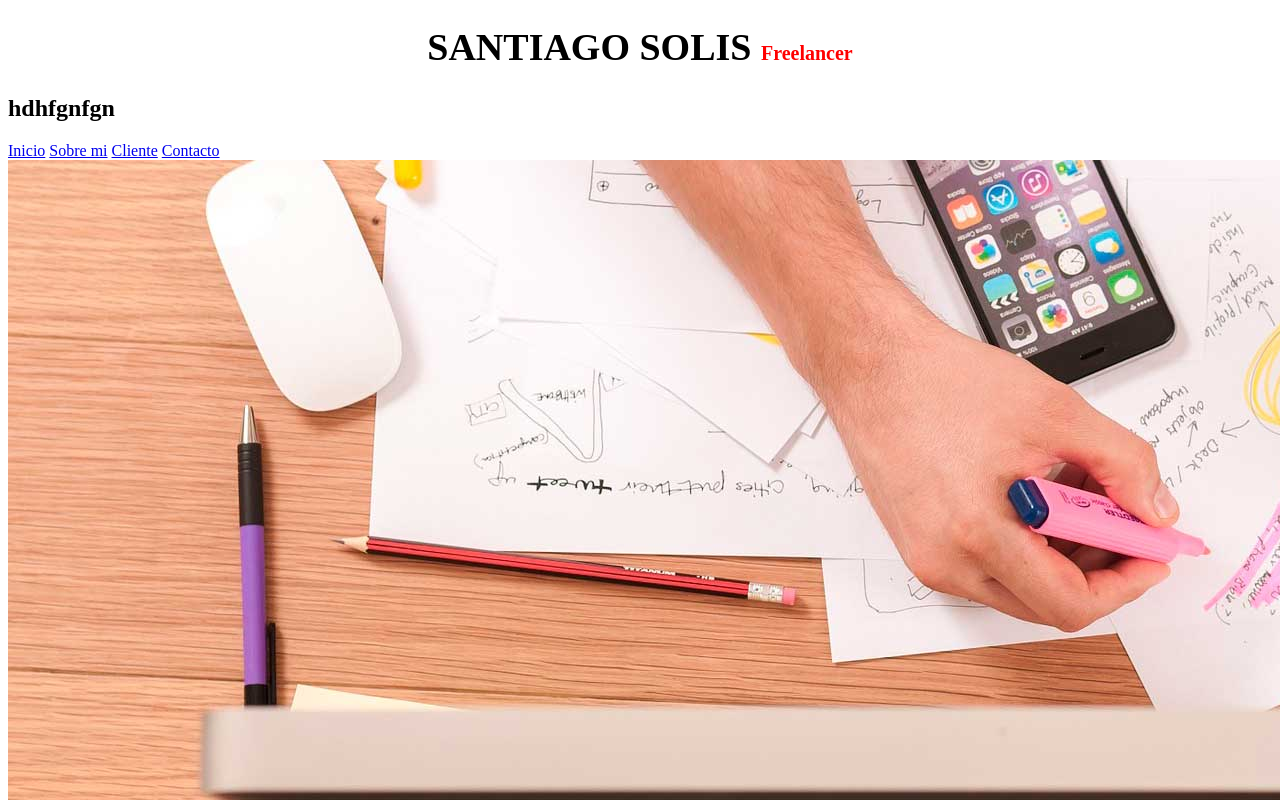
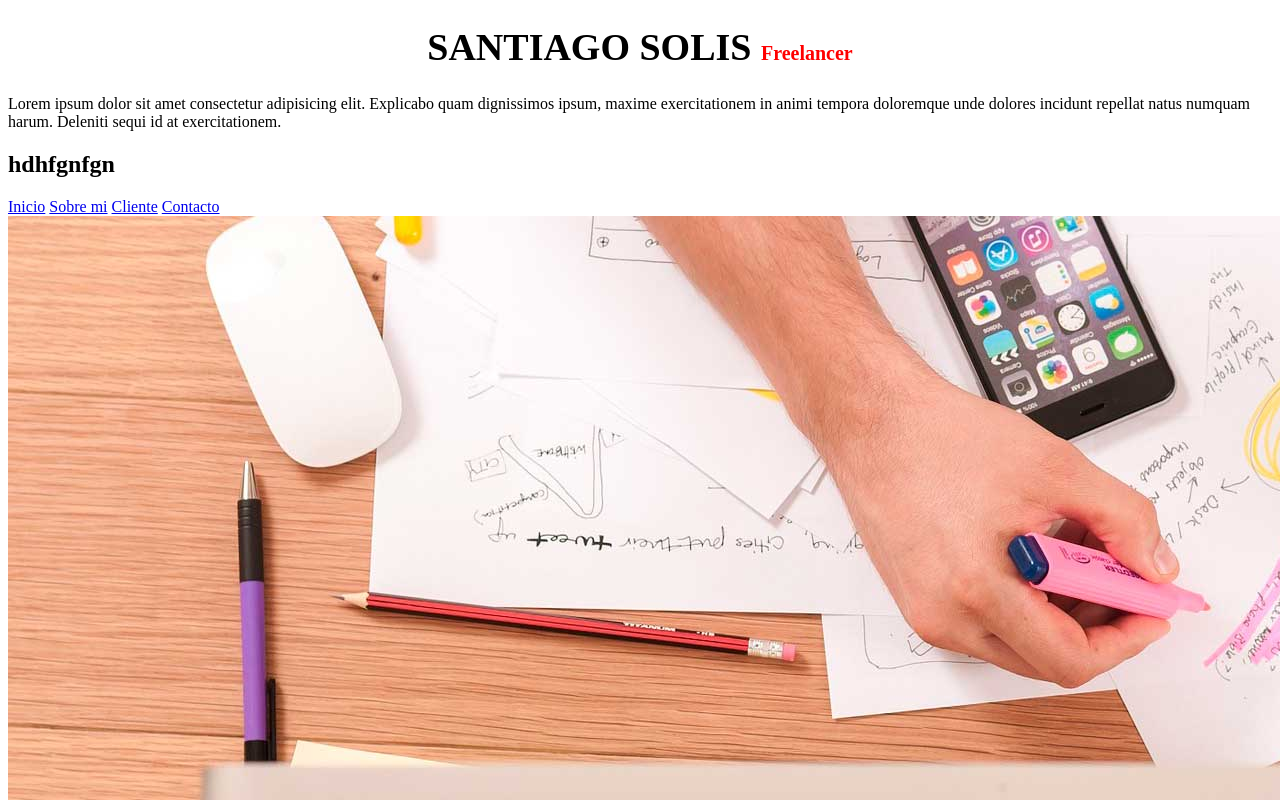
Before and after one commit to swsolis/Proyecto_web_2025_II, a plain HTML site: page index.html in a window 1280 px wide. Shown: the top 800 px of the page. Drawn offline with Linux system fonts and the light colour scheme.

Commit message:
VERSION 2

```diff
--- a/index.html
+++ b/index.html
@@ -5,14 +5,19 @@
     <meta charset="UTF-8">
     <meta name="viewport" content="width=device-width, initial-scale=1.0">
     <title> Diseñador Freelancer</title>
-    <link rel="preload" href="css/style.css" as ="style">
+    <link rel="preload" href="css/style.css" as="style">
     <link rel="stylesheet" href="css/style.css">
 
 </head>
 
 <body>
     <header>
-        <h1 class="titulo" >SANTIAGO SOLIS <span> Freelancer </span> </h1>
+        <h1 class="titulo">SANTIAGO SOLIS <span> Freelancer </span> </h1>
+        <p>
+            Lorem ipsum dolor sit amet consectetur adipisicing elit. Explicabo quam dignissimos ipsum, maxime
+            exercitationem in animi tempora doloremque unde dolores incidunt repellat natus numquam harum. Deleniti
+            sequi id at exercitationem.
+        </p>
     </header>
     <nav>
         <h1>hdhfgnfgn</h1>
@@ -26,7 +31,7 @@
 
     <section>
         <h1>dfhbdcgngfjnfj</h1>
-            <h2> Diseño y <span> Desarrollo </span> Web Freelancer</h2>
+        <h2> Diseño y <span> Desarrollo </span> Web Freelancer</h2>
 
 
 
```
